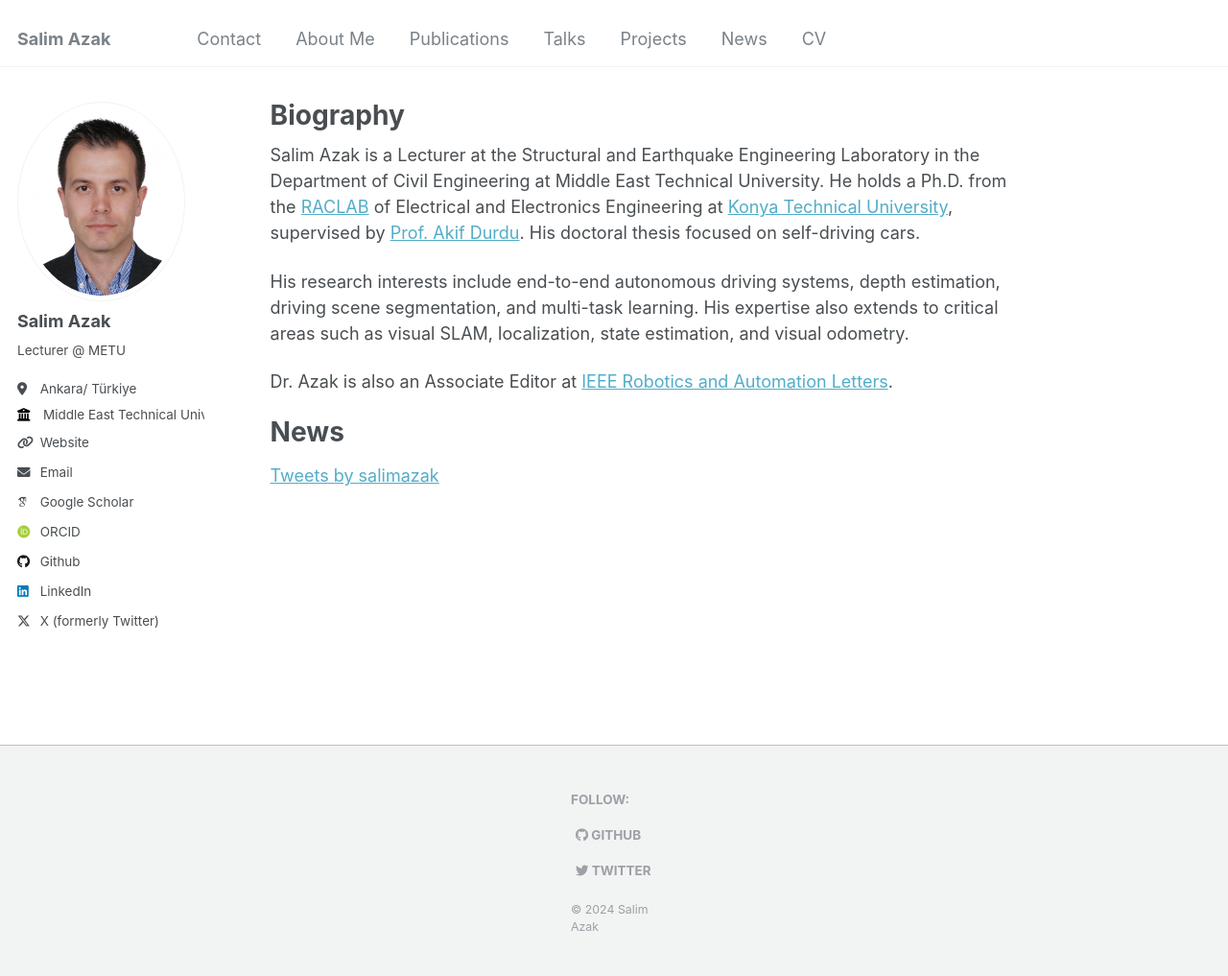
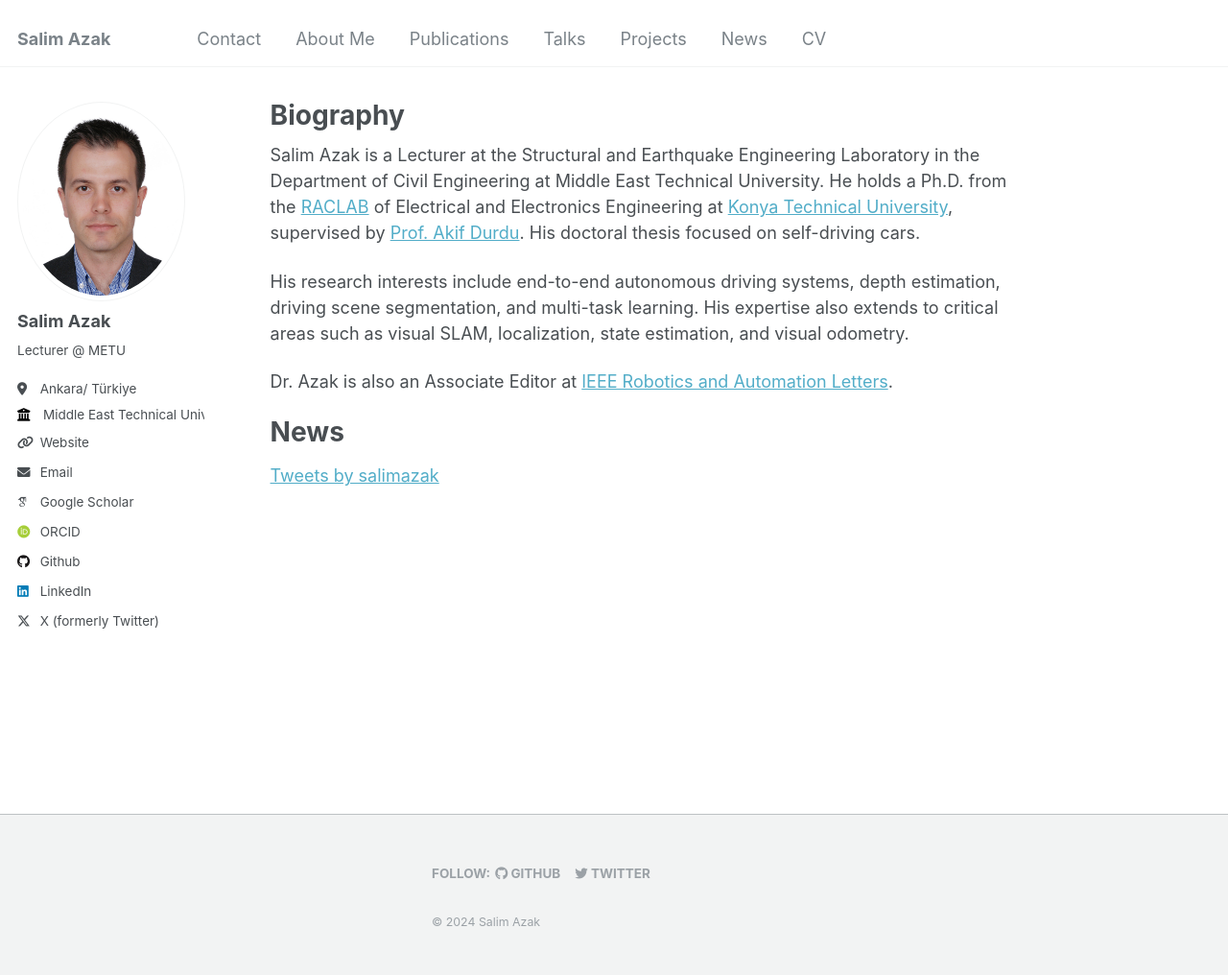
Before and after one commit to salimazak/salimazak.github.io, a Jekyll site: the page built from _pages/about.md, in a window 1280 px wide and 1017 px high. Shown: the whole window at 96% size. Built offline with Jekyll 4.4.1, drawn with Linux system fonts in a browser that asks for light colours; some web fonts are replaced; comment, search, counter and statistics services are not loaded.

Commit message:
Update main.scss

```diff
--- a/assets/css/main.scss
+++ b/assets/css/main.scss
@@ -48,13 +48,13 @@
 }
 /* Example CSS to make the footer narrower */
 .page__footer-follow {
-  max-width: 100px; /* Adjust this value as needed */
+  max-width: 400px; /* Adjust this value as needed */
   margin: 0 auto;   /* Centers the footer */
-  padding: 5px;    /* Add padding for spacing */
+  padding: 10px;    /* Add padding for spacing */
 }
 
 .page__footer-copyright {
-  max-width: 100px; /* Adjust this value as needed */
+  max-width: 400px; /* Adjust this value as needed */
   margin: 0 auto;   /* Centers the copyright text */
-  padding: 5px;    /* Add padding for spacing */
+  padding: 10px;    /* Add padding for spacing */
 }
```
